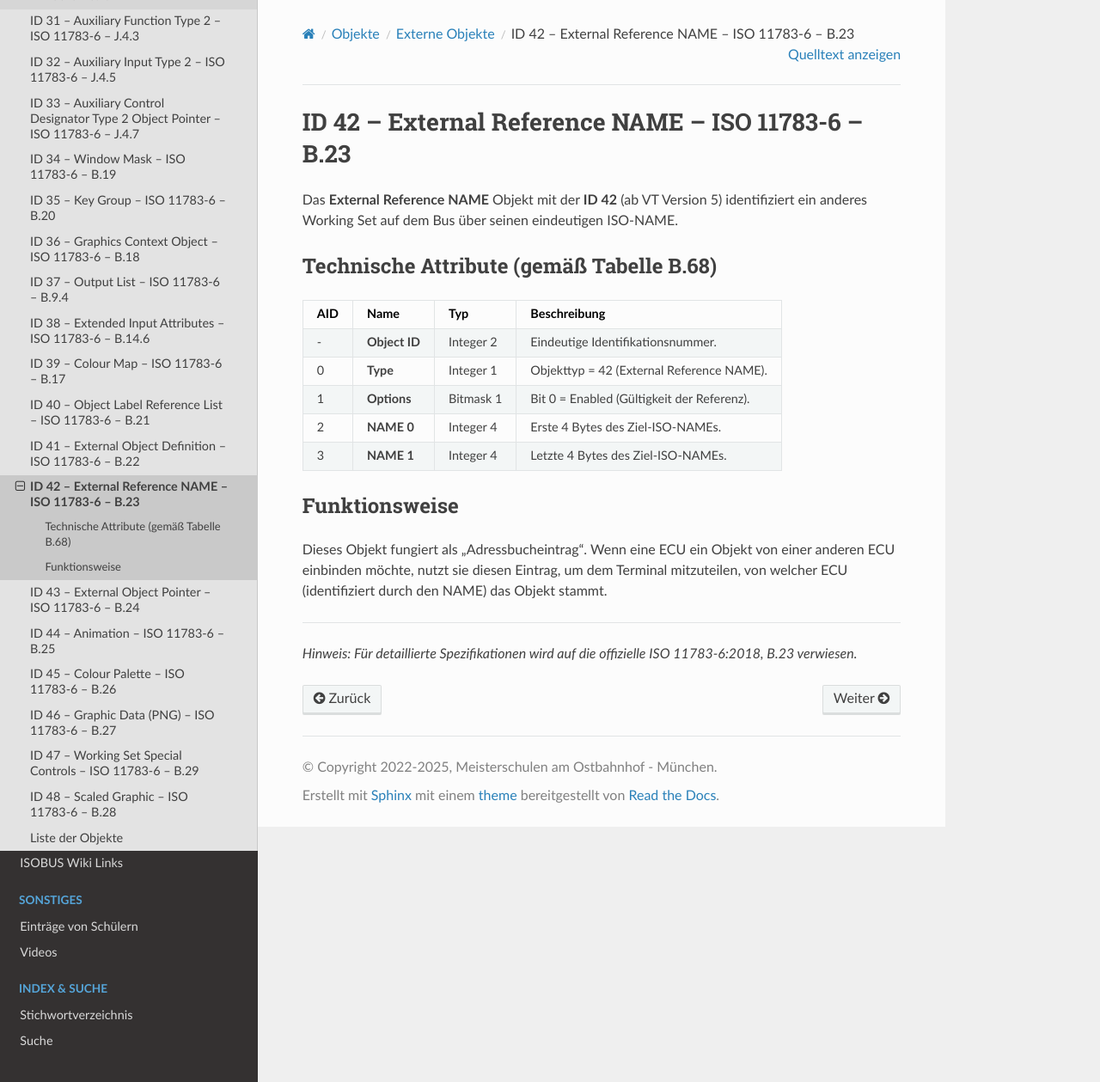
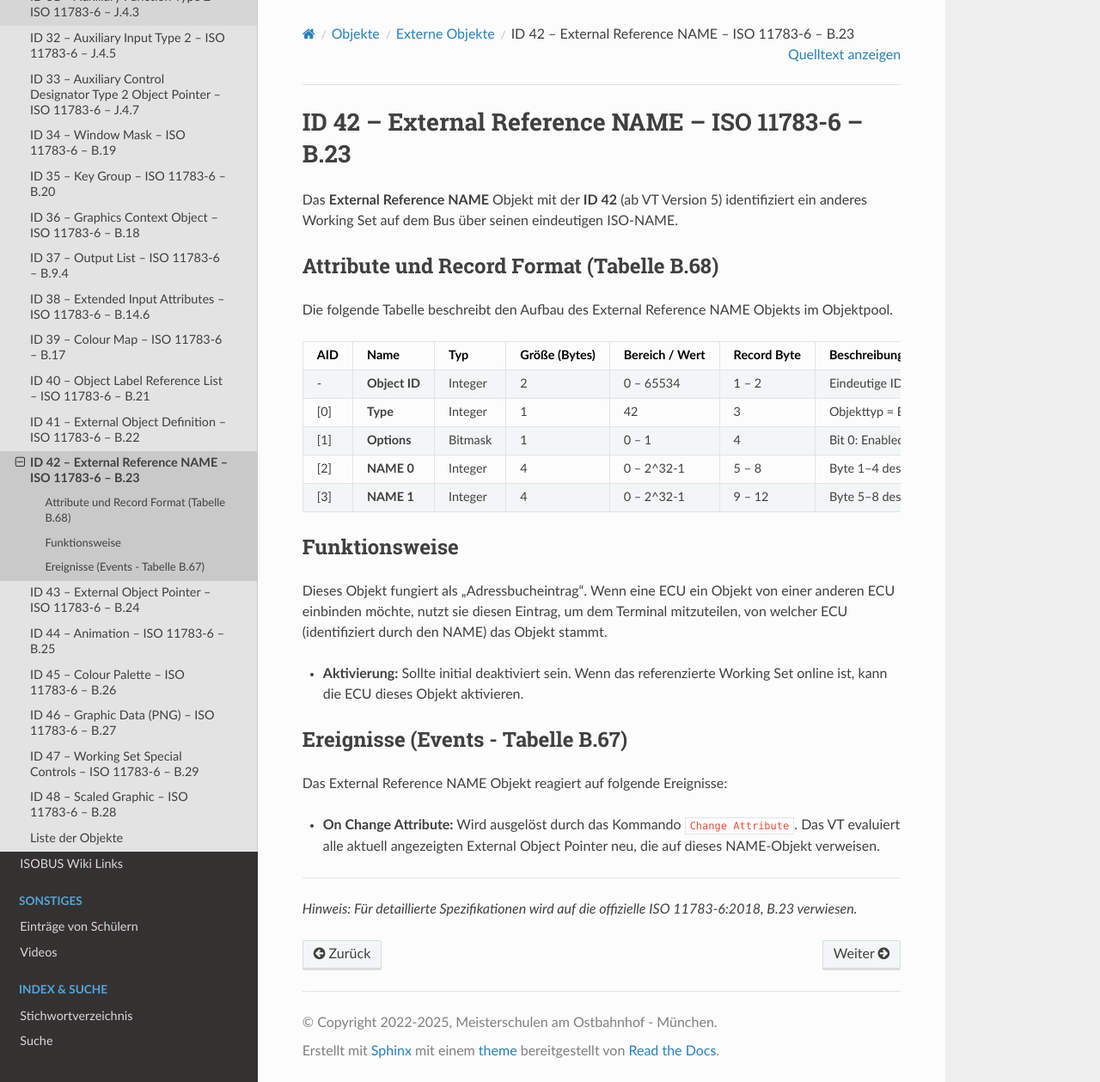
Before and after one commit to Meisterschulen-am-Ostbahnhof-Munchen/ISOBUS-VT-Objects-docs, a Sphinx documentation site: the page built from docs/isobus-objects/ID-42---External-reference-NAME---ISO-11783-6---B.23.md, in a window 1280 px wide and 1259 px high. Shown: the whole window at 86% size. Built offline with Sphinx 7.4.7 and the Read the Docs theme 3.1.0, drawn with Linux system fonts in a browser that asks for light colours; some of the changed text lies outside the part shown.

Commit message:
docs: update External Reference NAME (ID 42) with accurate attribute table and record format from ISO 11783-6 Annex B.23

```diff
--- a/docs/isobus-objects/ID-42---External-reference-NAME---ISO-11783-6---B.23.md
+++ b/docs/isobus-objects/ID-42---External-reference-NAME---ISO-11783-6---B.23.md
@@ -5,18 +5,27 @@
 
 Das **External Reference NAME** Objekt mit der **ID 42** (ab VT Version 5) identifiziert ein anderes Working Set auf dem Bus über seinen eindeutigen ISO-NAME.
 
-## Technische Attribute (gemäß Tabelle B.68)
+### Attribute und Record Format (Tabelle B.68)
 
-| AID | Name | Typ | Beschreibung |
-| :--- | :--- | :--- | :--- |
-| - | **Object ID** | Integer 2 | Eindeutige Identifikationsnummer. |
-| 0 | **Type** | Integer 1 | Objekttyp = 42 (External Reference NAME). |
-| 1 | **Options** | Bitmask 1 | Bit 0 = Enabled (Gültigkeit der Referenz). |
-| 2 | **NAME 0** | Integer 4 | Erste 4 Bytes des Ziel-ISO-NAMEs. |
-| 3 | **NAME 1** | Integer 4 | Letzte 4 Bytes des Ziel-ISO-NAMEs. |
+Die folgende Tabelle beschreibt den Aufbau des External Reference NAME Objekts im Objektpool.
+
+| AID | Name | Typ | Größe (Bytes) | Bereich / Wert | Record Byte | Beschreibung |
+| :--- | :--- | :--- | :--- | :--- | :--- | :--- |
+| - | **Object ID** | Integer | 2 | 0 – 65534 | 1 – 2 | Eindeutige ID im Objektpool. |
+| [0] | **Type** | Integer | 1 | 42 | 3 | Objekttyp = External Reference NAME. |
+| [1] | **Options** | Bitmask | 1 | 0 – 1 | 4 | Bit 0: Enabled (1=Referenz aktiv, 0=Deaktiviert). |
+| [2] | **NAME 0** | Integer | 4 | 0 – 2^32-1 | 5 – 8 | Byte 1–4 des NAME (ISO 11783-5) des referenzierten Working Sets. |
+| [3] | **NAME 1** | Integer | 4 | 0 – 2^32-1 | 9 – 12 | Byte 5–8 des NAME des referenzierten Working Sets. |
 
 ## Funktionsweise
 Dieses Objekt fungiert als "Adressbucheintrag". Wenn eine ECU ein Objekt von einer anderen ECU einbinden möchte, nutzt sie diesen Eintrag, um dem Terminal mitzuteilen, von welcher ECU (identifiziert durch den NAME) das Objekt stammt.
+*   **Aktivierung:** Sollte initial deaktiviert sein. Wenn das referenzierte Working Set online ist, kann die ECU dieses Objekt aktivieren.
+
+## Ereignisse (Events - Tabelle B.67)
+
+Das External Reference NAME Objekt reagiert auf folgende Ereignisse:
+
+*   **On Change Attribute:** Wird ausgelöst durch das Kommando `Change Attribute`. Das VT evaluiert alle aktuell angezeigten External Object Pointer neu, die auf dieses NAME-Objekt verweisen.
 
 ----
 *Hinweis: Für detaillierte Spezifikationen wird auf die offizielle ISO 11783-6:2018, B.23 verwiesen.*
```
